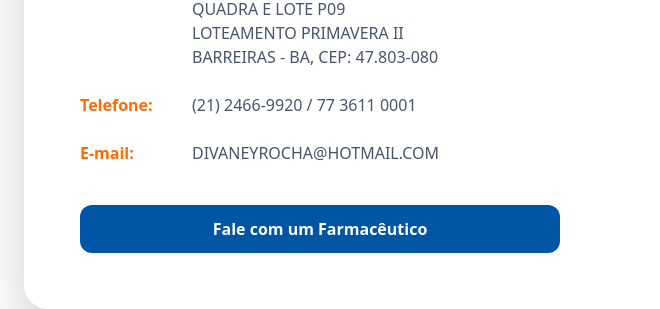
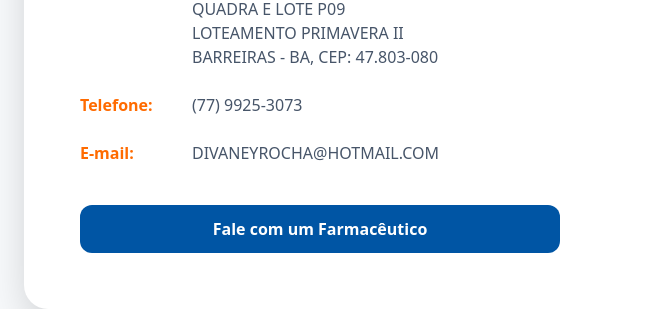
Before and after one commit to UnicoContato/drogariarochapopular-dominio, a plain HTML site: page index.html in a window 1280 px wide. Shown: the part 3360-3669 px from the top of the page, 0-660 px from the left. Drawn offline with nearby package versions, Linux system fonts and the light colour scheme.

Commit message:
alteração de número

```diff
--- a/index.html
+++ b/index.html
@@ -177,7 +177,7 @@
                         </li>
                         <li class="flex items-center gap-4">
                             <span class="font-bold text-secondary w-24 shrink-0">Telefone:</span>
-                            <a href="tel:+557736110001" class="hover:text-primary transition-colors font-medium">(21) 2466-9920  / 77 3611  0001</a>
+                            <a href="tel:+557736110001" class="hover:text-primary transition-colors font-medium">(77) 9925-3073</a>
                         </li>
                         <li class="flex items-center gap-4">
                             <span class="font-bold text-secondary w-24 shrink-0">E-mail:</span>
```
